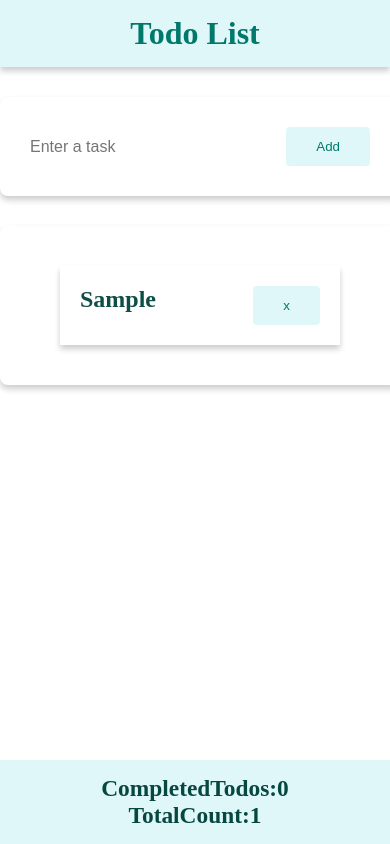
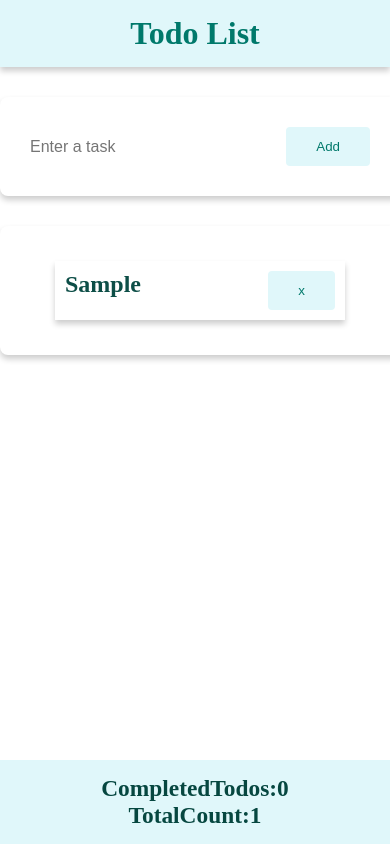
Before and after one commit to suruthiperumal12/React-TodoApp, a React (Vite) app: page / in a window 390 px wide. Both pictures are taken after typing "Sample" into the empty fields and a click on the button "Add". Built offline with nearby package versions, Linux system fonts and the light colour scheme.

Commit message:
modified files

```diff
--- a/src/components/todoitem.module.css
+++ b/src/components/todoitem.module.css
@@ -44,8 +44,8 @@
     }
 
     .item {
-        font-weight: 300px;
-        margin: 10px;
-        padding: 20px;
+        font-weight: 200px;
+        margin: 5px;
+        padding: 10px;
     }
 }
```
